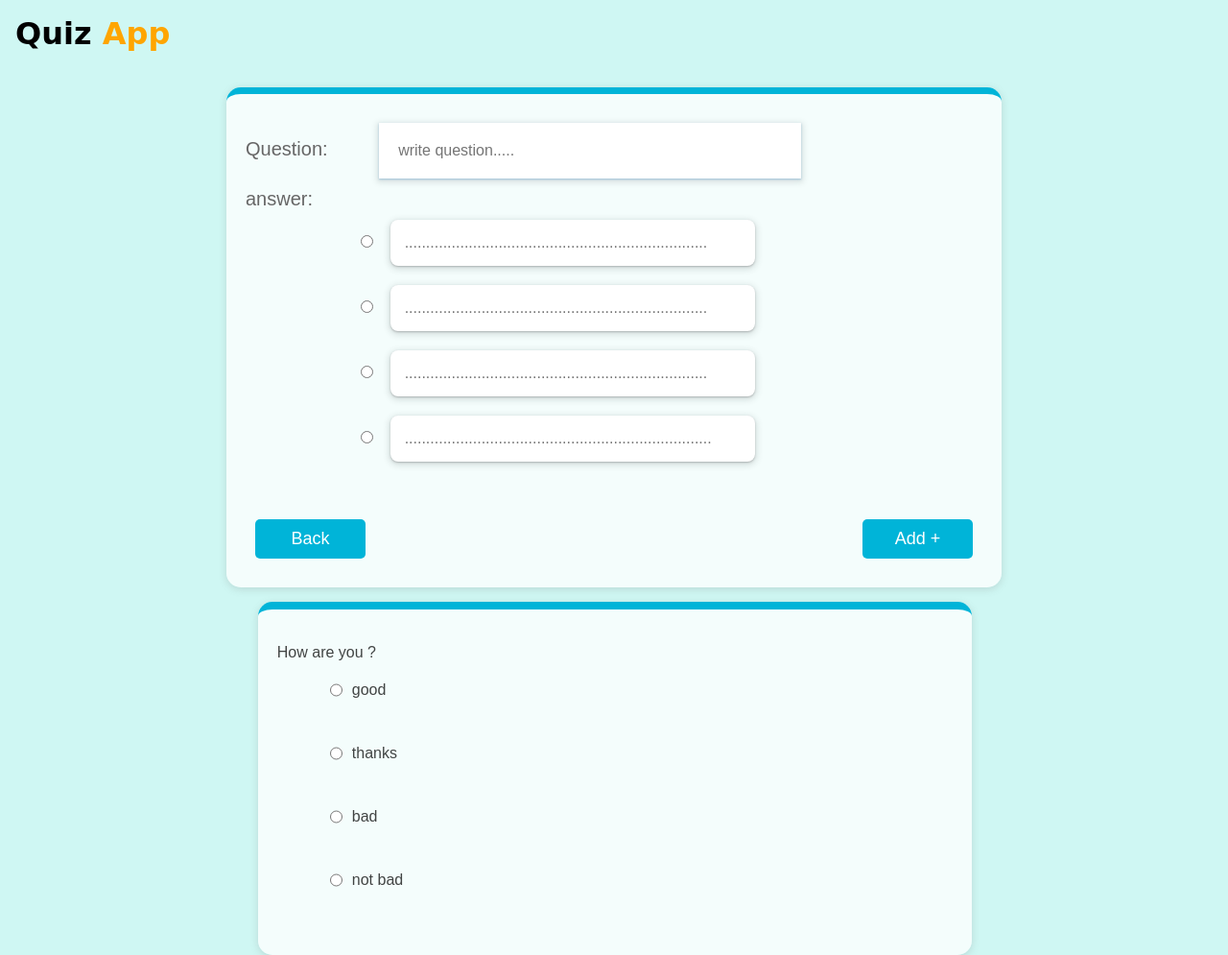
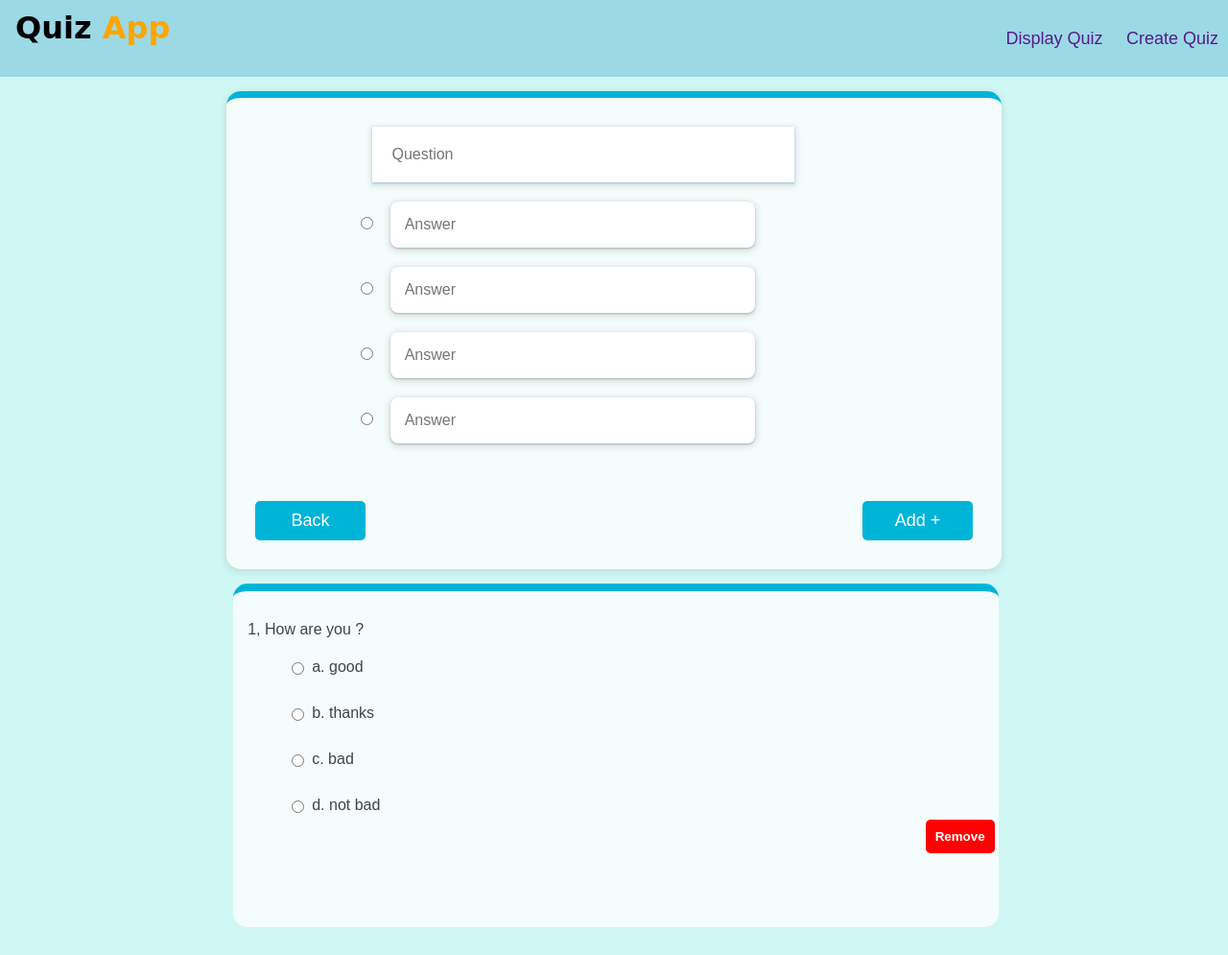
Before and after one commit to Chhaiya-Phai/2022-QUIZ-APP-G4, a plain HTML site: page index.html in a window 1280 px wide. Shown: the whole page at 96% size. After the commit the page ends 966 px from the top, so only its background shows below. Drawn offline with Linux system fonts and the light colour scheme; a web font is replaced by a local one.

Commit message:
#7 remove Question

```diff
--- a/css/app.css
+++ b/css/app.css
@@ -14,6 +14,20 @@ body{
     --light-color:#666;
     --box-shadow:0 .5rem 1.5rem rgba(206, 95, 61, 0.787);
 }
+.nav-bar{
+    width: 100%;
+    display: flex;
+    justify-content: space-between;
+    align-items: center;
+    background: #9bd9e5;
+    height: 10vh;
+}
+.nav-bar a{
+    margin: 10px;
+    text-decoration: none;
+    font-size: 18px;
+    margin-top: 40px;
+}
 
 .nav-bar h1{
     color: black;
@@ -28,10 +42,6 @@ body{
     color:var(--btn);
 }
 
-section{
-    width: 60%;
-    margin: auto;
-}
 .answer{
     margin-left: 15%;
 }
@@ -41,13 +51,16 @@ section{
     border-radius: 15px;
     width: 60%;
     margin: auto;
+    margin-top: 15px;
     padding: 20px;
     box-shadow: rgba(99, 99, 99, 0.2) 0px 2px 8px 0px;
     background-color: rgba(255, 255, 255, 0.767);
+
 }
 .text-answer{
     font-size: 20px;
     color: var(--light-color);
+    margin-left: 11%;
 
 }
 input[type= 'question']{
@@ -60,7 +73,6 @@ input[type= 'question']{
     outline: none;
     box-shadow: rgba(15, 112, 185, 0.3) 0px 1px 2px 0px, rgba(60, 64, 67, 0.15) 0px 2px 6px 2px;
 }
-
 
 .answer input[type='text'] {
     font-size: 16px;
@@ -124,24 +136,25 @@ input[type= 'question']{
    width: 100%;
 }
 #containQuestion{
-    width: 55%;
+    width: 60%;
     margin: auto;
-    margin-left:21%;
+    margin-left:19%;
 }
 .form{
     width: 100%;
     border-top: 8px solid #00b4d8;
     border-radius: 15px;
-    padding: 20px;
-    box-shadow: rgba(99, 99, 99, 0.2) 0px 2px 8px 0px;
+    padding: 15px;
     background-color: rgba(255, 255, 255, 0.767);
     margin-top: 15px;
     height: 40vh;
+
 }
+
 ol{
     list-style: none;
     display: flex;
-    margin: 10px;
+    margin: 1px;
 }
 li{
     color: rgba(0, 0, 0, 0.733);
@@ -150,7 +163,14 @@ li{
 .form p{
     color: rgba(0, 0, 0, 0.733);
 }
-.contentAnswer ol input{
-    margin: 5px;
 
+.remove{
+    border: none;
+    padding: 10px;
+    background-color: rgb(253, 2, 2);
+    margin-left: 92%;
+    border-radius: 5px;
+    margin-bottom: 10px;
+    color: white;
+    font-weight: bold;
 }
--- a/index.html
+++ b/index.html
@@ -17,6 +17,10 @@
 <div class="content">
     <div class="nav-bar">
         <h1>Quiz<span> App</span></h1>
+        <div class="Menu">
+            <a href="">Display Quiz</a>
+            <a href="">Create Quiz</a>
+        </div>
     </div>
 </div>
 <!-- Menu section end -->
@@ -27,23 +31,22 @@
         <div class="box-content">
             <form action="">
                 <div class="text-answer">
-                   Question: <input type="question" id="question" placeholder="write question....." /><br />
-                   answer:
+                    <input type="question" id="question" placeholder="Question" /><br />
                </div>
                 <div class="answer">
                     <input type="radio" name="answer">
-                    <label for="answer1"><input id="answer1" type="text" placeholder="......................................................................."></label><br>
+                    <label for="answer1"><input id="answer1" type="text" placeholder="Answer"></label><br>
                     <input type="radio" name="answer">
-                    <label for="answer2"><input id="answer2" type="text" placeholder="......................................................................."></label><br>
+                    <label for="answer2"><input id="answer2" type="text" placeholder="Answer"></label><br>
                     <input type="radio" name="answer">
-                    <label for="answer3"><input id="answer3" type="text" placeholder="......................................................................."></label><br>
+                    <label for="answer3"><input id="answer3" type="text" placeholder="Answer"></label><br>
                     <input type="radio" name="answer">
-                    <label for="answer4"><input id="answer4" type="text" placeholder="........................................................................"></label><br>
+                    <label for="answer4"><input id="answer4" type="text" placeholder="Answer"></label><br>
                 </div>
             </form>
             <div class="btn">
                 <button class="backBtn"><a href="../index.html">Back</a></button>
-                <button class="add" id="add">Add +</button>
+                <button id="add">Add +</button>
             </div>
 
         </div>
--- a/js/script.js
+++ b/js/script.js
@@ -1,12 +1,16 @@
 // -----------------------------------------------//
 /* To store information from user */
 // -----------------------------------------------//
+// contain Menu______________________________________________
 
 
 // function display Question ==================================
 
 function displayQuestion(){
-
+    let Questiondelet = document.querySelectorAll("#containQuestion");
+    for(let questions of Questiondelet){
+        questions.parentNode.removeChild(questions);
+    }
     let container2=document.createElement("div");
     container2.className = "container2"
     let containQuestion = document.createElement('div');
@@ -106,35 +110,42 @@ function displayQuestion(){
 
         containQuestion.appendChild(formContain);
 
-        //console.log(containQuestion) ;
+        // create btn for edit and btn delete and parent of btn edit and delete___________________________________
+        let btndelete = document.createElement("button")
+        btndelete.className = "remove";
+        btndelete.textContent = "Remove";
+        // appened parent of btnedit and btndelete to form________________________________________
+
+        formContain.appendChild(btndelete);
+
         container2.appendChild(containQuestion);
-        console.log(container2)
-        document.body.appendChild(container2)
+        document.body.appendChild(container2);
+
+        //console.log(btndelete.parentElement.firstChild);
+    }
+    //console.log(Questiondelet);
 
 }
+function storeData(){
+    // get question //________________________________________
+    let question = document.getElementById('question').value;
 
-    //console.log(Questiondelet);
-    let Questiondelet = document.querySelectorAll("#containQuestion");
-    if (Questiondelet.length>1){
-        Questiondelet[0].remove();
-    }
-
-}
-
-
-function storeData(){
-    // get question //
-    let question = document.getElementById('question').value;
     // get answer1 //
     let answer1 = document.getElementById('answer1').value;
+
     // get answer2 //
     let answer2 = document.getElementById('answer2').value;
+
     // get answer3 //
     let answer3 = document.getElementById('answer3').value;
+
     // get answer3 //
     let answer4 = document.getElementById('answer4').value;
+
     // store data //
-    // let object = {Question: question, Choice: [answer1, answer2, answer3, answer4], Answer: answer1};
+    // it doesn't display if we don't input data___________________________________________
+
+    if (question.length > 0 && answer1.length > 0 && answer2.length > 0 && answer3.length > 0 && answer4.length > 0){
         let object = {}
         let arrayChoich=[]
         arrayChoich.push(answer1);
@@ -146,11 +157,32 @@ function storeData(){
         data.push(object);
         displayQuestion();
     };
+};
 
-// gobal variable //
+// function for removedata________________________________________________
+function removedata(event){
+    if (event.target.className ==="remove"){
+        let remove = event.target.parentElement.firstChild.textContent;
+        for (let val in data){
+            if (data[val].Question === remove){
+                data.splice(val,1);
+                console.log(data);
+            }
+            displayQuestion();
+        }
+    }
+
+}
+// funtion for check the answer__________________________________________
+
+// gobal variable // _________________________________________________________
 let data =[
-    {Question : 'How are you ?' , Choice:['good','thanks','bad','not bad']},
+    {Question : '1, How are you ?' , Choice:['a. good','b. thanks','c. bad','d. not bad']},
 ];
+
+//console.log(data);
 displayQuestion();
 let addButton = document.getElementById("add");
 addButton.addEventListener("click", storeData);
+
+document.addEventListener("click", removedata);
```
Lines whose indentation alone changed are shown as unchanged.
